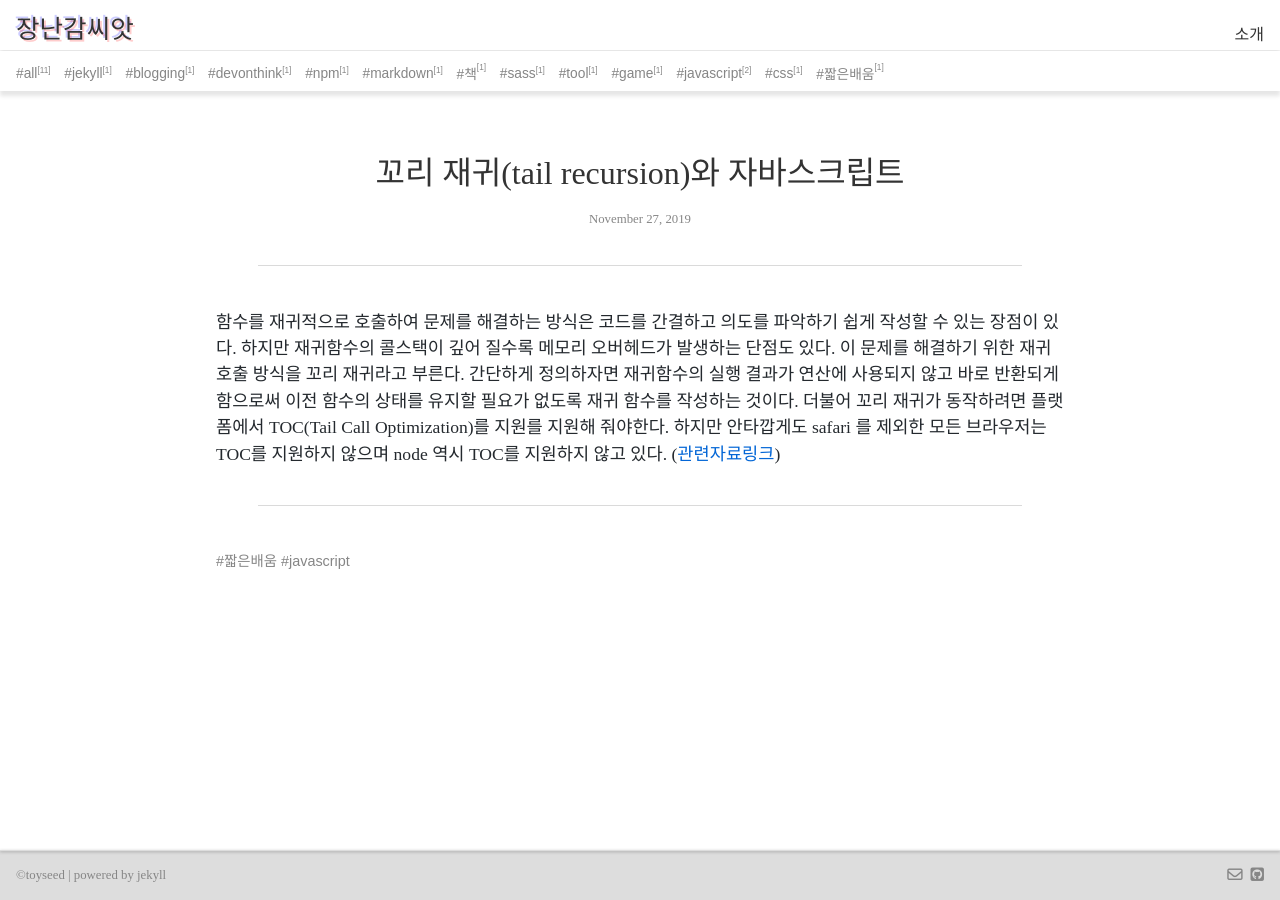
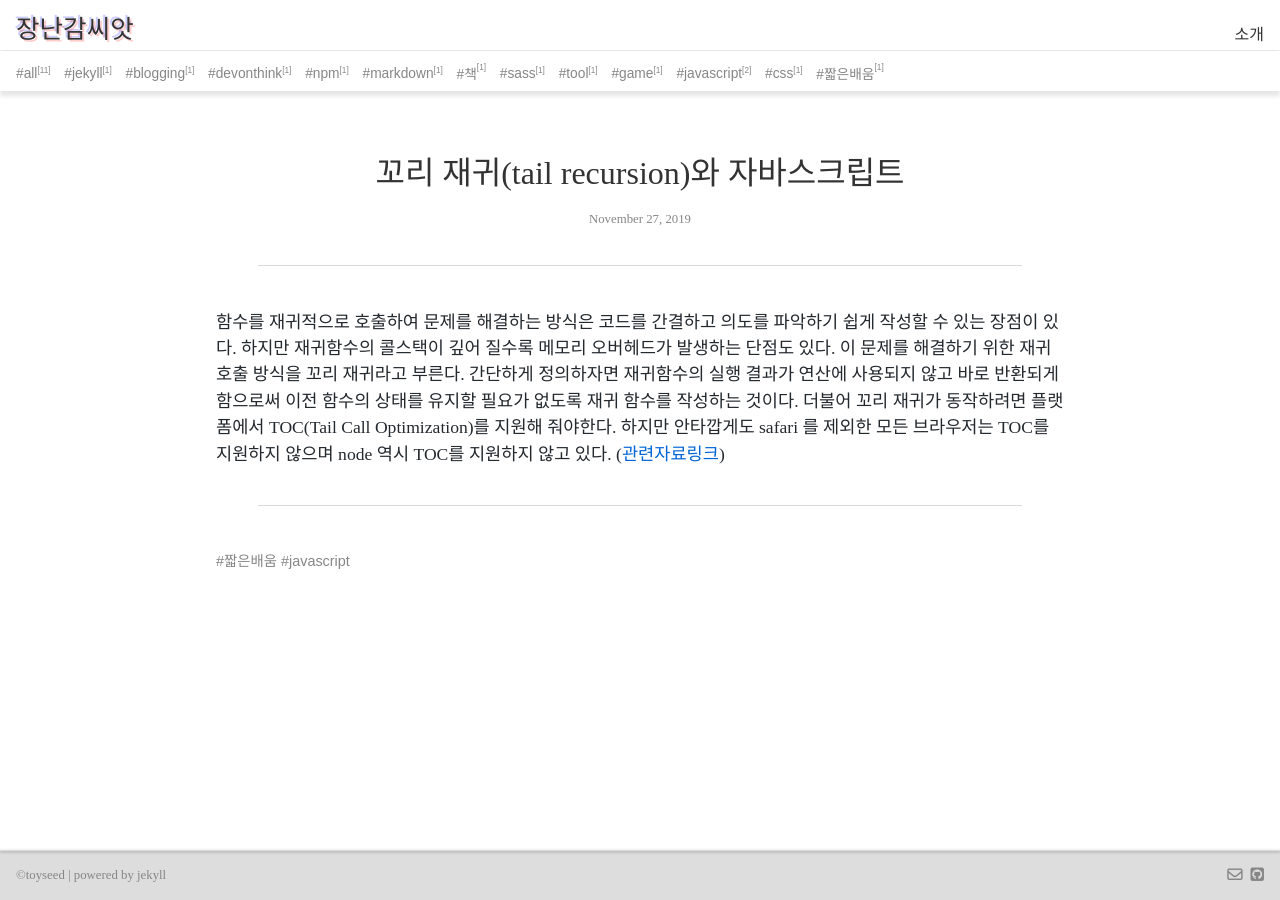
Before and after one commit to toyseed/toyseed.github.io, a Jekyll site: the page built from _posts/2019-11-27-tail-recursion.md, in a window 1280 px wide. Built offline with Jekyll 4.4.1, drawn with Linux system fonts in a browser that asks for light colours; nearby versions of some CDN libraries.

Commit message:
fix typo

```diff
--- a/_posts/2019-11-27-tail-recursion.md
+++ b/_posts/2019-11-27-tail-recursion.md
@@ -6,4 +6,4 @@
 excerpt_separator: ""
 ---
 
-함수를 재귀적으로 호출하여 문제를 해결하는 방식은 코드를 간결하고 의도를 파악하기 쉽게 작성할 수 있는 장점이 있다. 하지만 재귀함수의 콜스택이 깊어 질수록 메모리 오버헤드가 발생하는 단점도 있다. 이 문제를 해결하기 위한 재귀 호출 방식을 꼬리 재귀라고 부른다. 간단하게 정의하자면 재귀함수의 실행 결과가 연산에 사용되지 않고 바로 반환되게 함으로써 이전 함수의 상태를 유지할 필요가 없도록 재귀 함수를 작성하는 것이다. 더불어 꼬리 재귀가 동작하려면 플랫폼에서 TOC(Tail Call Optimization)를 지원를 지원해 줘야한다. 하지만 안타깝게도 safari 를 제외한 모든 브라우저는 TOC를 지원하지 않으며 node 역시 TOC를 지원하지 않고 있다. ([관련자료링크](https://kangax.github.io/compat-table/es6/))
+함수를 재귀적으로 호출하여 문제를 해결하는 방식은 코드를 간결하고 의도를 파악하기 쉽게 작성할 수 있는 장점이 있다. 하지만 재귀함수의 콜스택이 깊어 질수록 메모리 오버헤드가 발생하는 단점도 있다. 이 문제를 해결하기 위한 재귀 호출 방식을 꼬리 재귀라고 부른다. 간단하게 정의하자면 재귀함수의 실행 결과가 연산에 사용되지 않고 바로 반환되게 함으로써 이전 함수의 상태를 유지할 필요가 없도록 재귀 함수를 작성하는 것이다. 더불어 꼬리 재귀가 동작하려면 플랫폼에서 TOC(Tail Call Optimization)를 지원해 줘야한다. 하지만 안타깝게도 safari 를 제외한 모든 브라우저는 TOC를 지원하지 않으며 node 역시 TOC를 지원하지 않고 있다. ([관련자료링크](https://kangax.github.io/compat-table/es6/))
```
